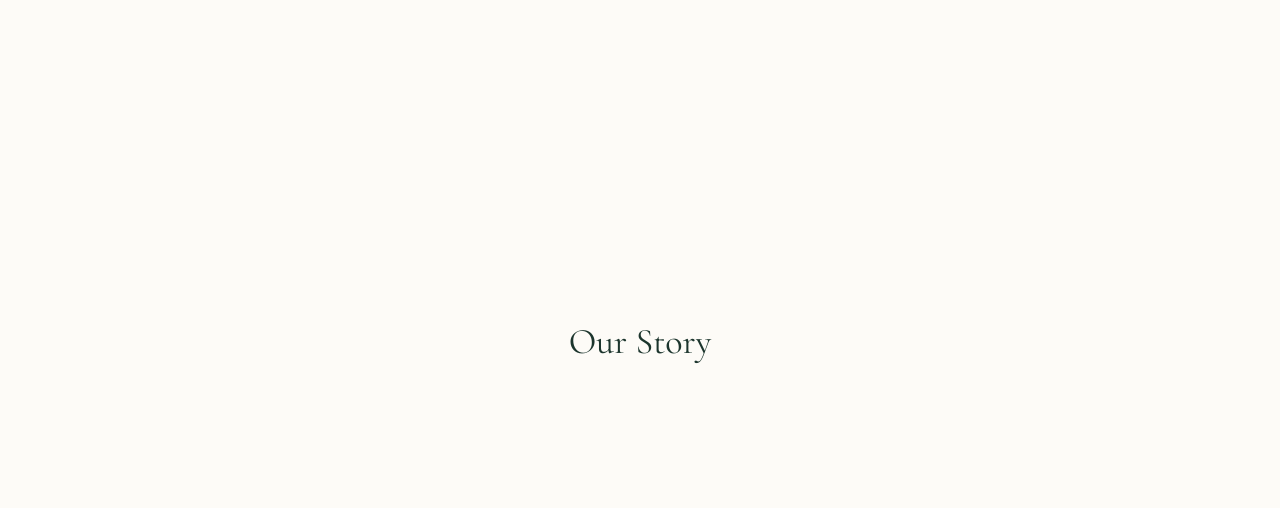
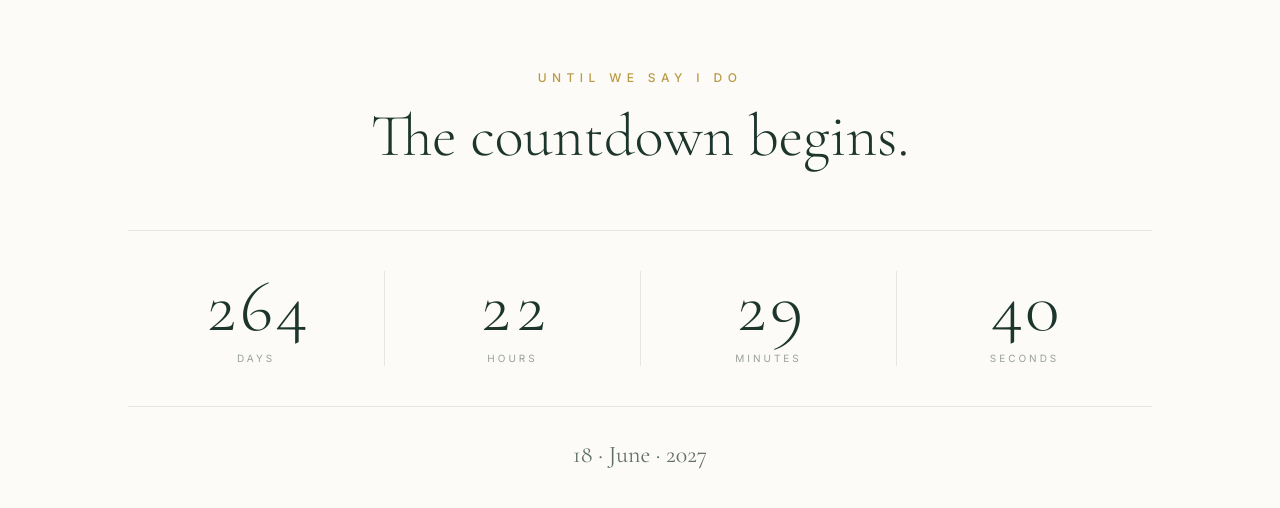
Before and after one commit to jbmsacps-stack/everafter, a Next.js app: page / in a window 1280 px wide. Shown: the part 858-1366 px from the top of the page. Built offline with nearby package versions, Linux system fonts and the light colour scheme.

Commit message:
feat: add live wedding countdown

```diff
--- a/app/page.tsx
+++ b/app/page.tsx
@@ -1,9 +1,12 @@
+import Countdown from "@/components/countdown/Countdown";
 import Hero from "@/components/hero/Hero";
 
 export default function Home() {
   return (
     <main className="bg-[#FDFBF7]">
       <Hero />
+
+      <Countdown />
 
       <section
         id="story"
--- /dev/null
+++ b/components/countdown/Countdown.tsx
@@ -0,0 +1,111 @@
+"use client";
+
+import { useEffect, useState } from "react";
+
+const weddingDate = new Date("2027-06-18T10:30:00+05:30").getTime();
+
+type TimeLeft = {
+  days: number;
+  hours: number;
+  minutes: number;
+  seconds: number;
+};
+
+function calculateTimeLeft(): TimeLeft {
+  const difference = weddingDate - Date.now();
+
+  if (difference <= 0) {
+    return {
+      days: 0,
+      hours: 0,
+      minutes: 0,
+      seconds: 0,
+    };
+  }
+
+  return {
+    days: Math.floor(difference / (1000 * 60 * 60 * 24)),
+    hours: Math.floor(
+      (difference / (1000 * 60 * 60)) % 24
+    ),
+    minutes: Math.floor(
+      (difference / (1000 * 60)) % 60
+    ),
+    seconds: Math.floor(
+      (difference / 1000) % 60
+    ),
+  };
+}
+
+function formatNumber(value: number) {
+  return value.toString().padStart(2, "0");
+}
+
+export default function Countdown() {
+  const [timeLeft, setTimeLeft] = useState<TimeLeft>({
+    days: 0,
+    hours: 0,
+    minutes: 0,
+    seconds: 0,
+  });
+
+  useEffect(() => {
+    setTimeLeft(calculateTimeLeft());
+
+    const interval = setInterval(() => {
+      setTimeLeft(calculateTimeLeft());
+    }, 1000);
+
+    return () => clearInterval(interval);
+  }, []);
+
+  const units = [
+    { label: "Days", value: timeLeft.days },
+    { label: "Hours", value: timeLeft.hours },
+    { label: "Minutes", value: timeLeft.minutes },
+    { label: "Seconds", value: timeLeft.seconds },
+  ];
+
+  return (
+    <section
+      id="countdown"
+      className="bg-[#FDFBF7] px-6 py-24 sm:px-8 sm:py-32"
+    >
+      <div className="mx-auto max-w-5xl text-center">
+        <p className="text-[9px] font-medium uppercase tracking-[0.45em] text-[#B99A45] sm:text-xs">
+          Until we say I do
+        </p>
+
+        <h2 className="mt-5 font-display text-4xl font-light leading-none text-[#1C352D] sm:text-5xl md:text-6xl">
+          The countdown begins.
+        </h2>
+
+        <div className="mt-12 grid grid-cols-4 border-y border-[#1C352D]/10 py-7 sm:mt-16 sm:py-10">
+          {units.map((unit, index) => (
+            <div
+              key={unit.label}
+              className={`
+                px-2
+                ${index !== 0 ? "border-l border-[#1C352D]/10" : ""}
+              `}
+            >
+              <div className="font-display text-4xl font-light tabular-nums text-[#1C352D] sm:text-6xl md:text-7xl">
+                {unit.label === "Days"
+                  ? unit.value
+                  : formatNumber(unit.value)}
+              </div>
+
+              <div className="mt-2 text-[8px] uppercase tracking-[0.3em] text-[#1C352D]/45 sm:text-[10px]">
+                {unit.label}
+              </div>
+            </div>
+          ))}
+        </div>
+
+        <p className="mt-8 font-display text-xl text-[#1C352D]/70 sm:text-2xl">
+          18 · June · 2027
+        </p>
+      </div>
+    </section>
+  );
+}
```
